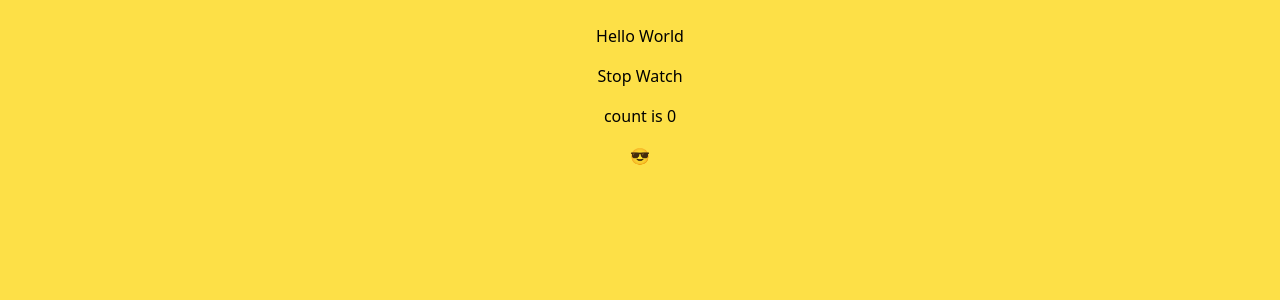
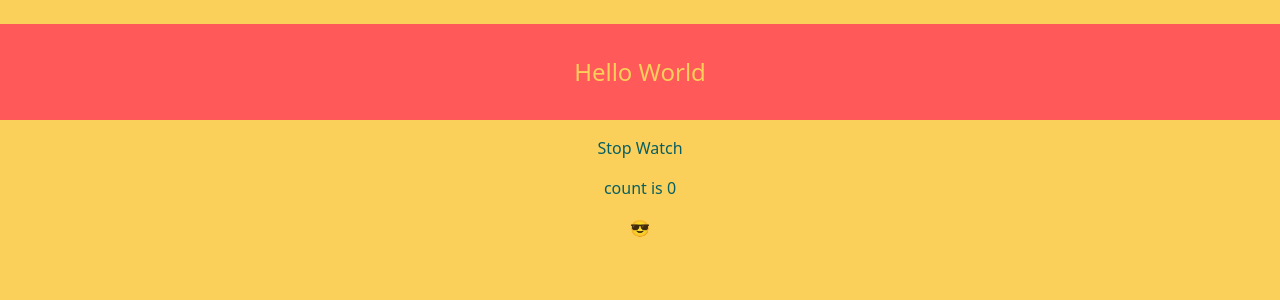
Before and after one commit to Lu-Smith/stop_watch_vue_tailwindcss, a Vue app: page / in a window 1280 px wide. Shown: the top 300 px of the page. Built offline with nearby package versions, Linux system fonts and the light colour scheme.

Commit message:
Updated basic styling

```diff
--- a/index.html
+++ b/index.html
@@ -6,8 +6,8 @@
     <meta name="viewport" content="width=device-width, initial-scale=1.0" />
     <title>Vite + Vue + TS</title>
   </head>
-  <body class="h-full w-full m-0 p-0 bg-yellow-300">
-    <div id="app" class="h-full w-full text-center p-6"></div>
+  <body class="h-full w-full m-0 p-0 bg-bgColor">
+    <div id="app" class="h-full w-full text-center py-6"></div>
     <script type="module" src="/src/main.ts"></script>
   </body>
 </html>
--- a/src/App.vue
+++ b/src/App.vue
@@ -3,8 +3,8 @@ import HelloWorld from './components/HelloWorld.vue'
 </script>
 
 <template>
-  <div class="flex flex-col justify-center items-center gap-4">
-    <div>
+  <div class="flex flex-col justify-center items-center gap-4 text-textColor">
+    <div class="bg-linksColor w-full text-bgColor p-8 text-2xl">
     Hello World
     </div>
     <HelloWorld msg="Stop Watch" />
```
